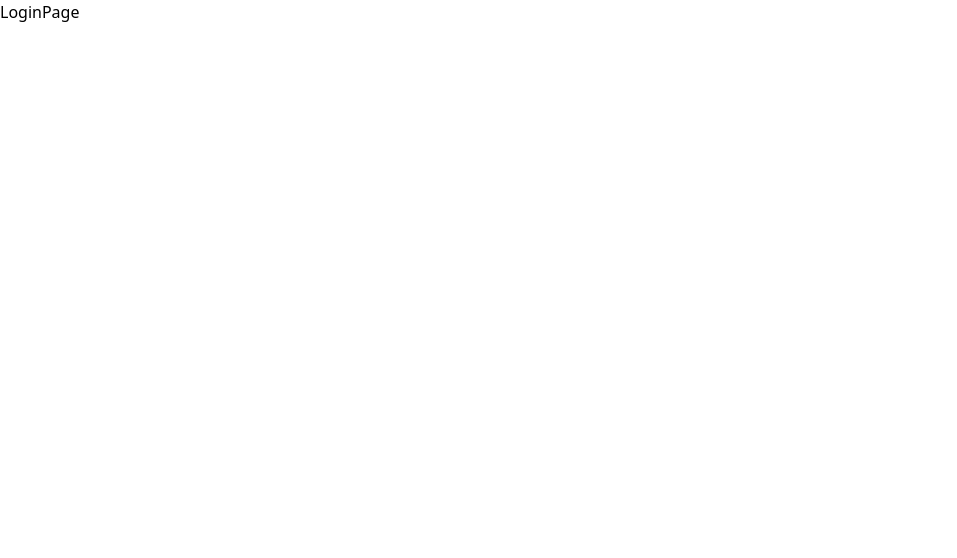
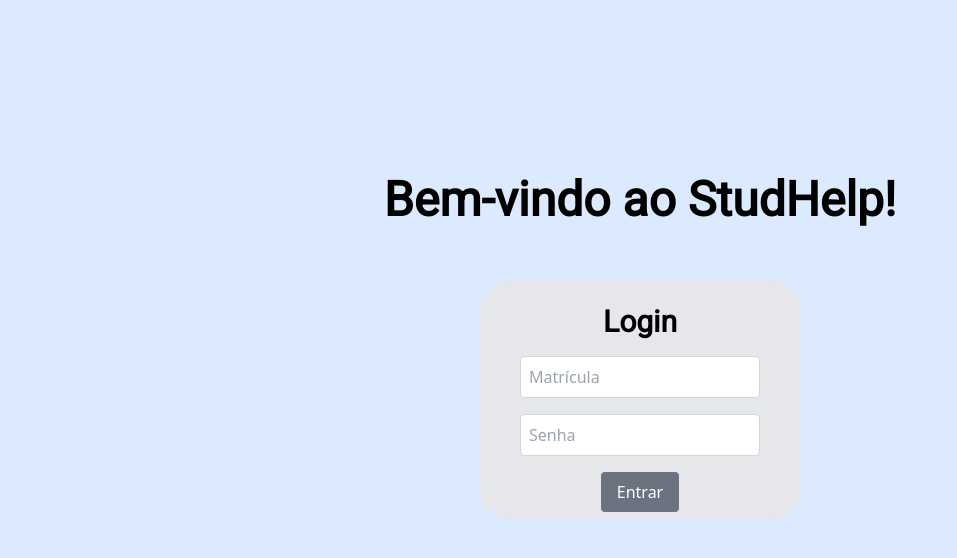
Before and after one commit to JVCA101/StudHelp, a React (Vite) app in the folder studHelp/: page / in a window 1280 px wide. Shown: the top 558 px of the page, without its empty margins (0-957 px from the left). Built offline with nearby package versions, Linux system fonts and the light colour scheme.

Commit message:
Prototype Login, Full Nav&Route implemented

```diff
--- a/studHelp/index.html
+++ b/studHelp/index.html
@@ -2,7 +2,7 @@
 <html lang="en">
   <head>
     <meta charset="UTF-8" />
-    <link rel="icon" type="image/svg+xml" href="/logo.svg" />
+    <link rel="icon" type="image/svg+xml+png" href="/src/assets/logo.png" />
     <meta name="viewport" content="width=device-width, initial-scale=1.0" />
     <title>StudHelp</title>
   </head>
--- a/studHelp/src/components/SideBar.tsx
+++ b/studHelp/src/components/SideBar.tsx
@@ -23,6 +23,26 @@
         window.addEventListener("resize", handleResize);
         return () => window.removeEventListener("resize", handleResize);
     }, []);
+
+    const setPageTitle = (href: string) => {
+      // Define the title based on the href
+      switch (href) {
+          case "aluno":
+              document.title = "Página do Aluno - StudHelp";
+              break;
+          case "disciplinas":
+              document.title = "Disciplinas - StudHelp";
+              break;
+          case "grupos":
+              document.title = "Grupos de Estudo - StudHelp";
+              break;
+          case "forum":
+              document.title = "Fórum - StudHelp";
+              break;
+          default:
+              document.title = "StudHelp";
+      }
+  };
 
     return (
         <div className="flex">
@@ -63,7 +83,9 @@
                         <li
                             key={index}
                             className={`text-sm flex items-co cursor-pointer p-2 hover:bg-purple-50 `}
-                            onClick={() => handleClick(menu.href)}
+                            onClick={() => {handleClick(menu.href)
+                                            setPageTitle(menu.href);}
+                                          }
                         >
                             <img
                                 className={`w-20 px-2  py-4 duration-1000  ${
--- a/studHelp/src/main.tsx
+++ b/studHelp/src/main.tsx
@@ -6,7 +6,6 @@
 import{
     createBrowserRouter,
     RouterProvider,
-    Route,
 } from "react-router-dom"
 import StudentPage from "./pages/studentPage.tsx";
 import ForumPage from "./pages/ForumPage.tsx";
--- a/studHelp/src/pages/LoginPage.tsx
+++ b/studHelp/src/pages/LoginPage.tsx
@@ -1,9 +1,29 @@
-import React from 'react'
+import React from 'react';
 
 function LoginPage() {
-  return (
-    <div>LoginPage</div>
-  )
+    const handleClick = () => {
+        window.location.href = "/aluno";
+    }
+
+    return (
+        <div className='bg-blue-100 w-screen h-screen flex justify-center items-center relative'>
+            <div className='text-center bg-gray-200 h-[30%] w-[25%] rounded-[30px]'>
+                <h1 className='text-3xl font-roboto font-bold mb-4 mt-6'>Login</h1>
+                <div className='mb-4 px-10'>
+                    <input type="text" placeholder='Matrícula' className='block w-full p-2 border border-gray-300 rounded' />
+                </div>
+                <div className='mb-4 px-10'>
+                    <input type="text" placeholder='Senha' className='block w-full p-2 border border-gray-300 rounded' />
+                </div>
+                <button className='bg-gray-500 text-white py-2 px-4 rounded hover:bg-green-500' onClick={handleClick}>
+                    Entrar
+                </button>
+            </div>
+            <div className='absolute top-[22%] left-[50%] transform -translate-x-1/2 text-5xl font-roboto font-extrabold'>
+                <h1 className=''>Bem-vindo ao StudHelp!</h1>
+            </div>
+        </div>
+    );
 }
 
-export default LoginPage
+export default LoginPage;
```
